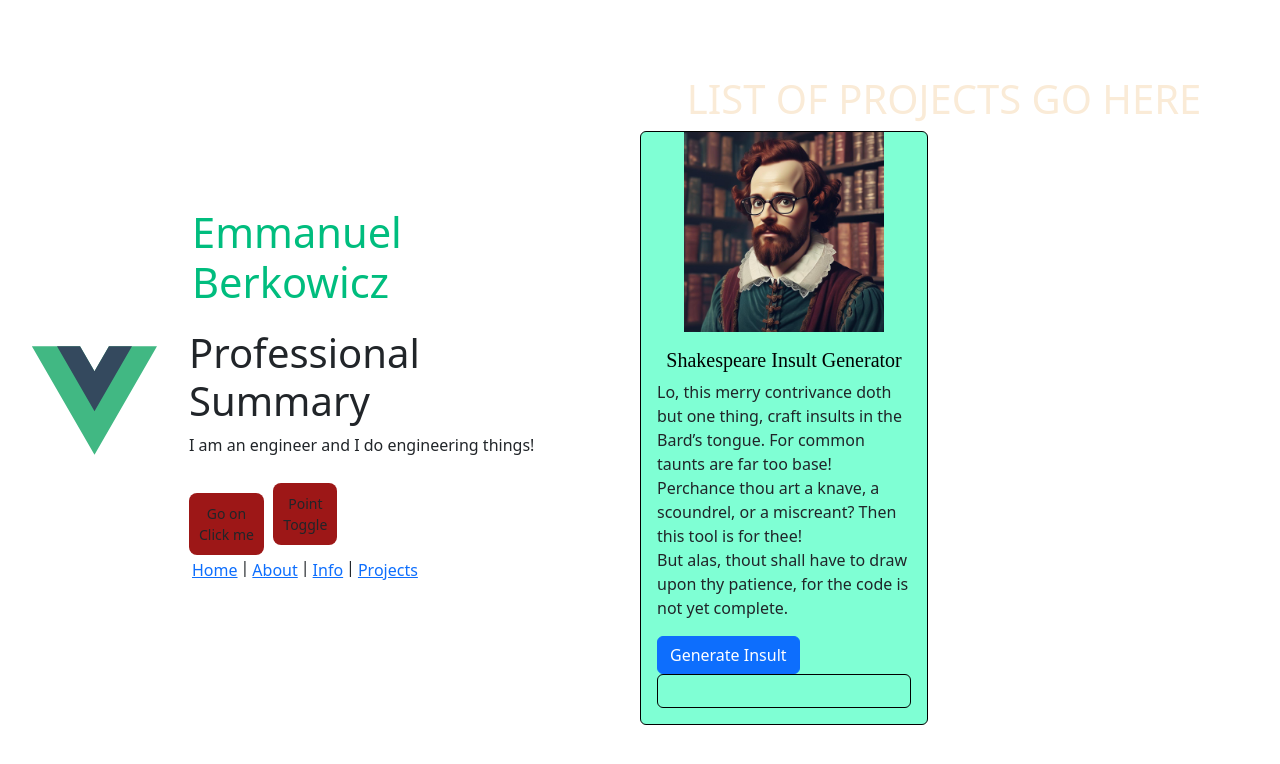
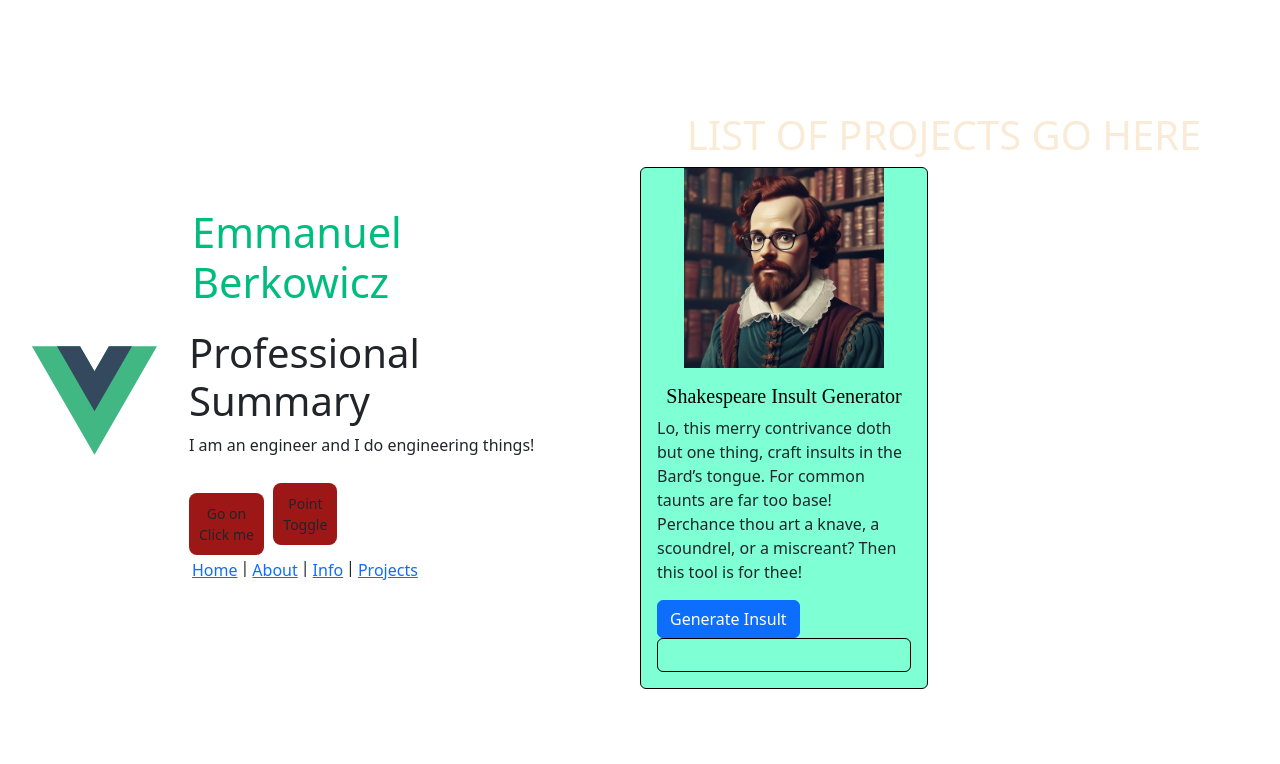
Before and after one commit to AnosVoldygod/emmanwebsite-, a Vue app: page /Projects in a window 1280 px wide. Shown: the top 764 px of the page. Built offline with nearby package versions, Linux system fonts and the light colour scheme.

Commit message:
Projects.vue: Update wording for insult generator.

```diff
--- a/src/views/Projects.vue
+++ b/src/views/Projects.vue
@@ -30,8 +30,7 @@ export default {
         <p class="card-text">
           Lo, this merry contrivance doth but one thing, craft insults in the Bard’s tongue. For
           common taunts are far too base! <br />
-          Perchance thou art a knave, a scoundrel, or a miscreant? Then this tool is for thee!<br />
-          But alas, thout shall have to draw upon thy patience, for the code is not yet complete.
+          Perchance thou art a knave, a scoundrel, or a miscreant? Then this tool is for thee!
         </p>
         <button class="btn btn-primary" @click="generateInsult">Generate Insult</button>
         <div class="card">
```
